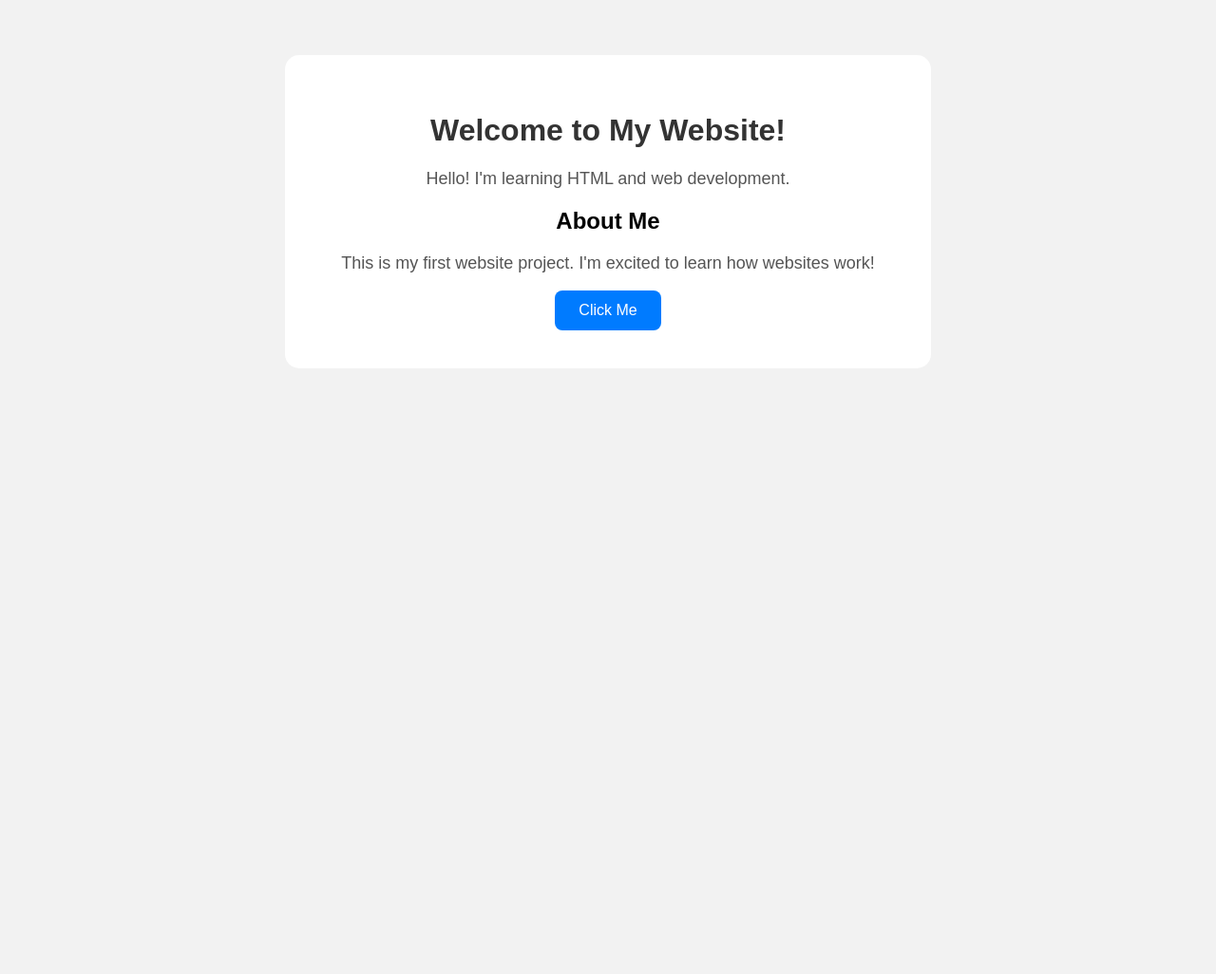
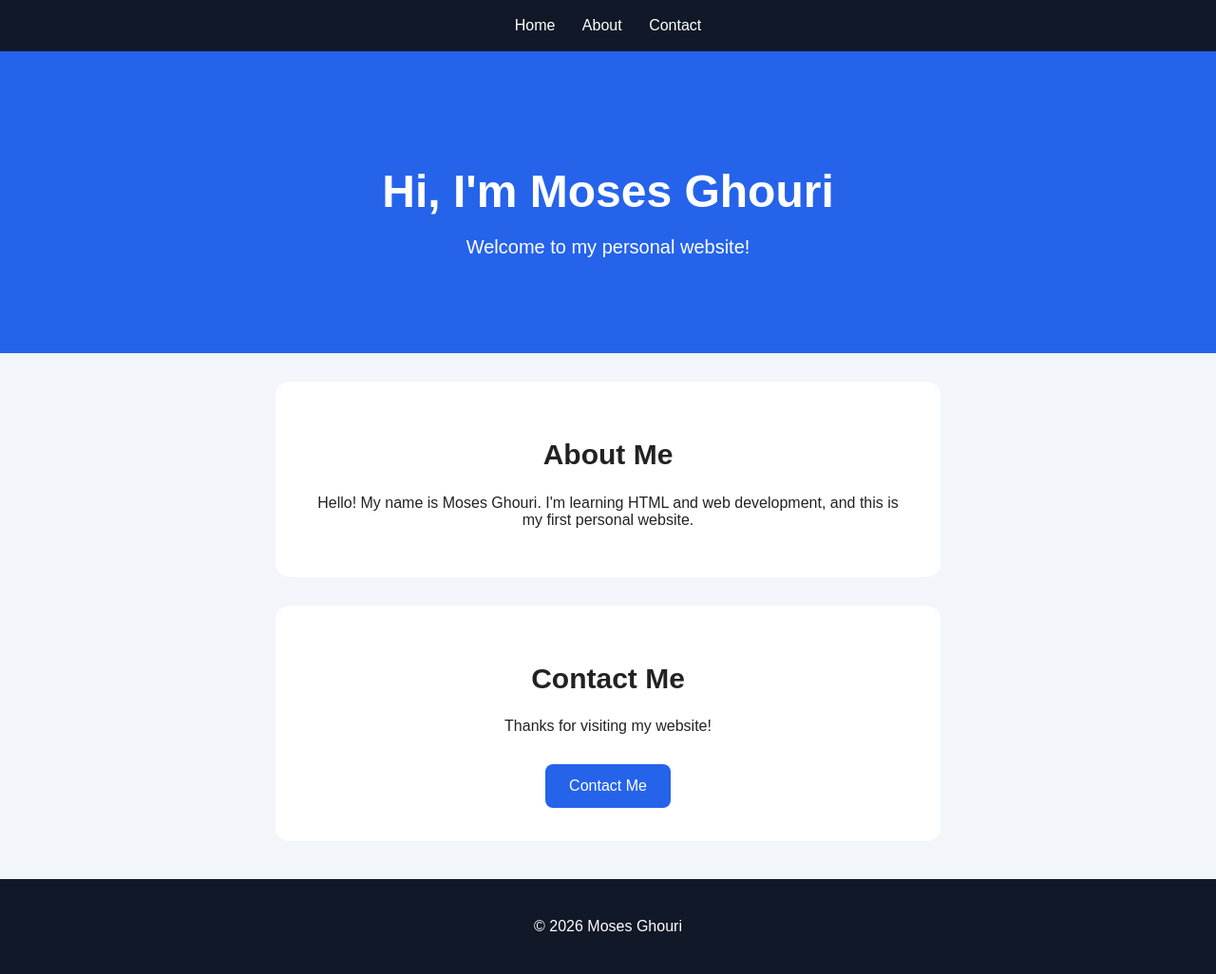
Before and after one commit to mosesghouriweb/first-website-project, a plain HTML site: page index.html in a window 1280 px wide. Shown: the whole page at 95% size. Before the commit the page ends 800 px from the top, so only its background shows below. Drawn offline with Linux system fonts and the light colour scheme.

Commit message:
Update website title and improve layout

```diff
--- a/index.html
+++ b/index.html
@@ -3,57 +3,115 @@
 <head>
     <meta charset="UTF-8">
     <meta name="viewport" content="width=device-width, initial-scale=1.0">
-    <title>My First Website</title>
+    <title>Moses Ghouri | My Website</title>
 
     <style>
-        body {
-            font-family: Arial, sans-serif;
-            background: #f2f2f2;
-            text-align: center;
-            padding: 50px;
+        * {
+            box-sizing: border-box;
         }
 
-        .container {
-            background: white;
-            max-width: 600px;
-            margin: auto;
-            padding: 40px;
-            border-radius: 15px;
+        body {
+            margin: 0;
+            font-family: Arial, sans-serif;
+            background: #f2f5f9;
+            color: #222;
         }
 
-        h1 {
-            color: #333;
+        nav {
+            background: #111827;
+            padding: 18px;
+            text-align: center;
         }
 
-        p {
-            color: #555;
-            font-size: 18px;
+        nav a {
+            color: white;
+            text-decoration: none;
+            margin: 0 12px;
+            font-size: 16px;
         }
 
-        button {
-            background: #007bff;
+        .hero {
+            text-align: center;
+            padding: 80px 20px;
+            background: #2563eb;
             color: white;
-            border: none;
-            padding: 12px 25px;
+        }
+
+        .hero h1 {
+            font-size: 48px;
+            margin-bottom: 15px;
+        }
+
+        .hero p {
+            font-size: 20px;
+        }
+
+        .section {
+            max-width: 700px;
+            margin: 30px auto;
+            padding: 35px;
+            background: white;
+            border-radius: 15px;
+            text-align: center;
+        }
+
+        .section h2 {
+            font-size: 30px;
+        }
+
+        .button {
+            display: inline-block;
+            margin-top: 15px;
+            padding: 14px 25px;
+            background: #2563eb;
+            color: white;
+            text-decoration: none;
             border-radius: 8px;
-            font-size: 16px;
+        }
+
+        footer {
+            text-align: center;
+            padding: 25px;
+            background: #111827;
+            color: white;
+            margin-top: 40px;
         }
     </style>
 </head>
 
 <body>
 
-    <div class="container">
-        <h1>Welcome to My Website!</h1>
+    <nav>
+        <a href="#home">Home</a>
+        <a href="#about">About</a>
+        <a href="#contact">Contact</a>
+    </nav>
 
-        <p>Hello! I'm learning HTML and web development.</p>
+    <section class="hero" id="home">
+        <h1>Hi, I'm Moses Ghouri</h1>
+        <p>Welcome to my personal website!</p>
+    </section>
 
+    <section class="section" id="about">
         <h2>About Me</h2>
+        <p>
+            Hello! My name is Moses Ghouri.
+            I'm learning HTML and web development,
+            and this is my first personal website.
+        </p>
+    </section>
 
-        <p>This is my first website project. I'm excited to learn how websites work!</p>
+    <section class="section" id="contact">
+        <h2>Contact Me</h2>
+        <p>Thanks for visiting my website!</p>
+        <a class="button" href="mailto:your@email.com">
+            Contact Me
+        </a>
+    </section>
 
-        <button>Click Me</button>
-    </div>
+    <footer>
+        <p>© 2026 Moses Ghouri</p>
+    </footer>
 
 </body>
 </html>
```
